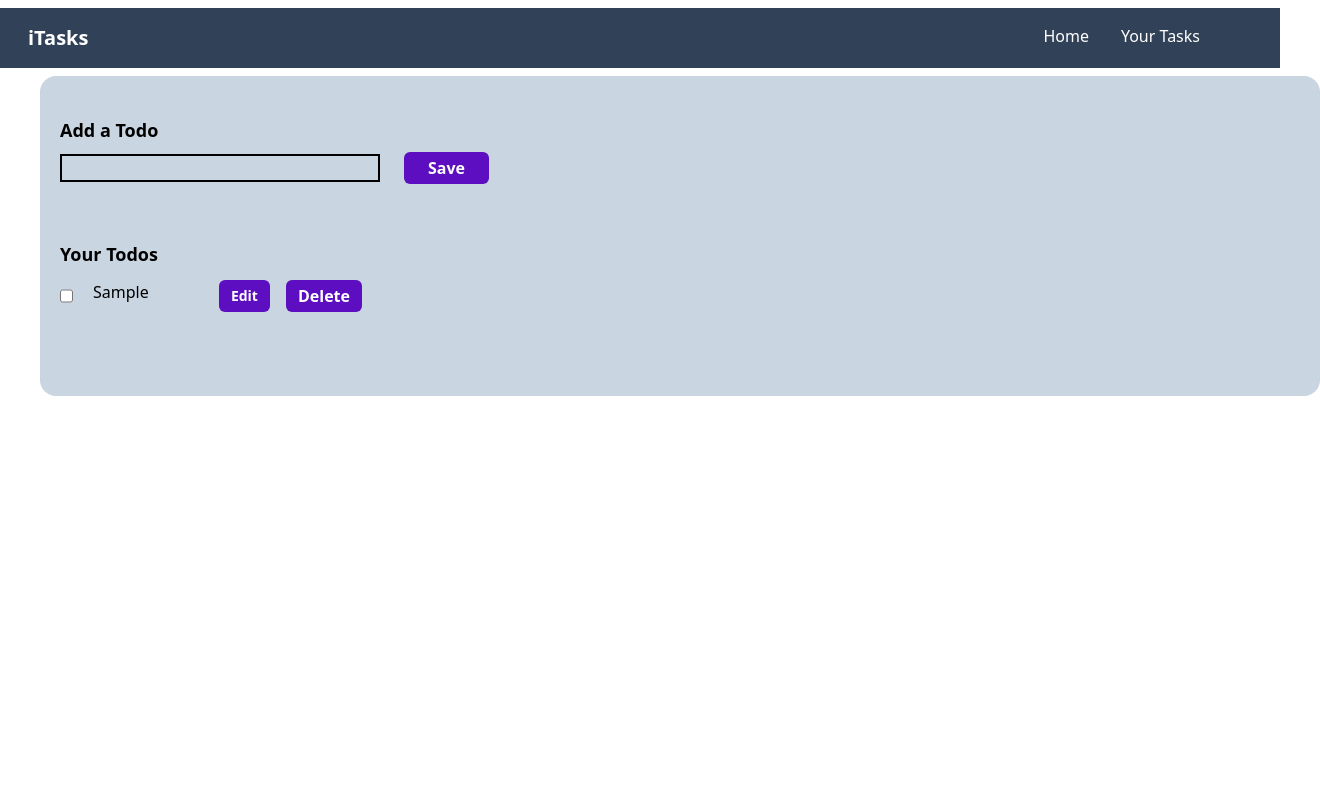
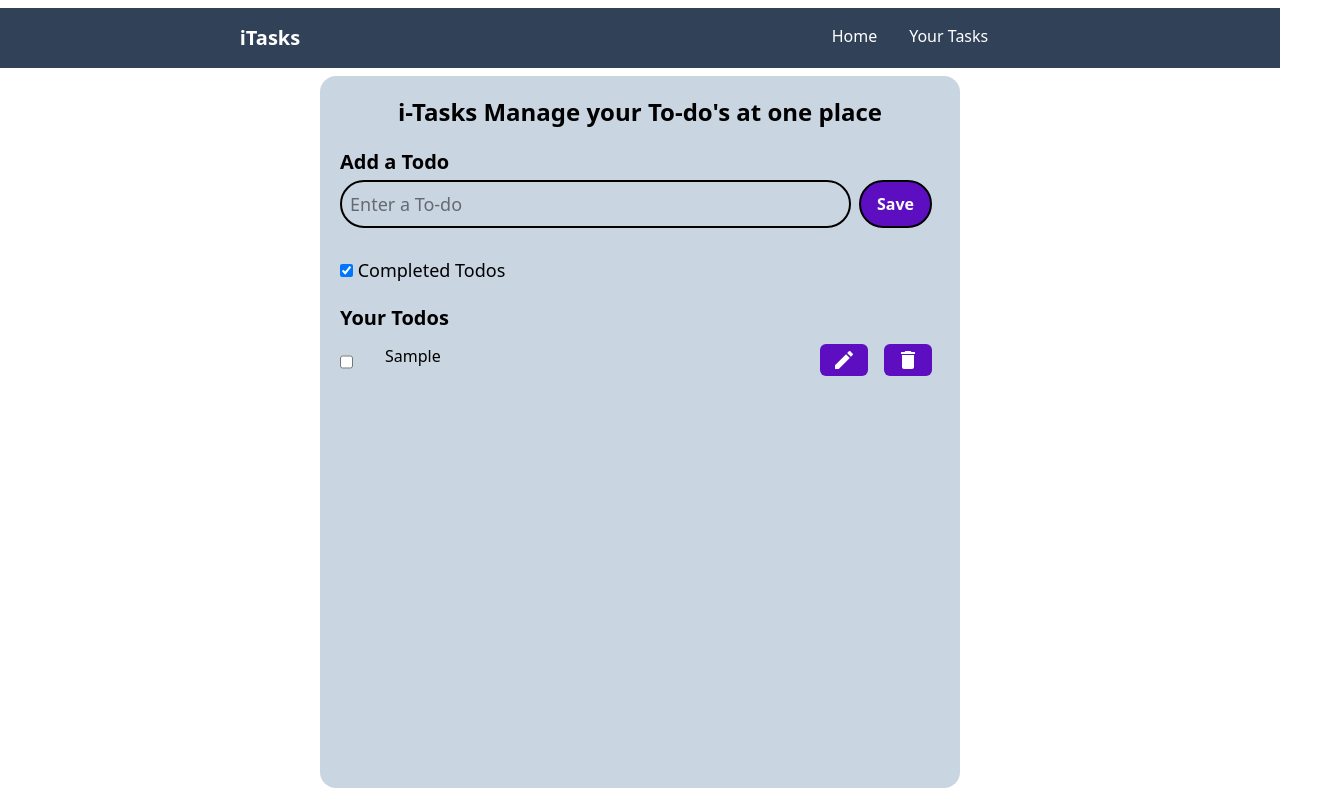
Before and after one commit to Farwa-Haider/todo-app, a React (Vite) app: page / in a window 1280 px wide. Both pictures are taken after typing "Sample" into the empty fields and a click on the button "Save". Shown: the whole page, 1320 px wide, since content can reach past the window. Built offline with nearby package versions, Linux system fonts and the light colour scheme.

Commit message:
Initial commit

```diff
--- a/package.json
+++ b/package.json
@@ -12,6 +12,7 @@
   "dependencies": {
     "react": "^19.0.0",
     "react-dom": "^19.0.0",
+    "react-icons": "^5.5.0",
     "uuid": "^11.1.0"
   },
   "devDependencies": {
--- a/src/App.jsx
+++ b/src/App.jsx
@@ -1,8 +1,10 @@
 import React from 'react'
 import ReactDOM from 'react-dom/client';
-import { useState } from 'react'
+import { useState, useEffect } from 'react'
 // import reactLogo from './assets/react.svg'
 // import viteLogo from '/vite.svg'
+import { MdEdit } from "react-icons/md";
+import { MdDelete } from "react-icons/md";
 import './App.css'
 import Navbar from './Components/Navbar';
 import { v4 as uuidv4 } from 'uuid';
@@ -20,20 +22,41 @@ function App() {
   // }
 
   const [todo, setTodo] = useState("")
-  const [todos, setTodos] = useState([])
   const [error, seterror] = useState("")
+  const [showcompleted, setshowcompleted] = useState(true)
 
   const [showConfirm, setshowConfirm] = useState(false)
   const [deleteId, setdeleteId] = useState(null)
 
-  const [EditingId, setEditingId] = useState(null)
-  const [EditText, setEditText] = useState("")
+  const [editingId, seteditingId] = useState(null)
+
+  const [todos, settodos] = useState(() => {
+    const saved = localStorage.getItem("todos")
+    return saved ? JSON.parse(saved) : []
+  }
+  )
+
+  // useEffect(() => {
+  //   // Page load hone pe data load
+  //   let todoString = localStorage.getItem("todos");
+  //   if (todoString) {
+  //     settodos((JSON.parse(todoString)) || []) ;
+  //   }
+  // }, []);
+
+  // Jab todos change hon, update localStorage
+  useEffect(() => {
+    localStorage.setItem("todos", JSON.stringify(todos));
+    console.log("Updated todos:", todos);
+  }, [todos]);
+
 
   const handleEdit = (id) => {
     // finding todo which is going to be edit
     const todoToEdit = todos.find(t => t.id === id);
-    setEditingId(id)
-    setEditText(todoToEdit.todo)
+    setTodo(todoToEdit.todo)
+    seteditingId(id)
+    // setEditText(todoToEdit.todo)
   }
 
   const handleDelete = (e, id) => {
@@ -43,7 +66,7 @@ function App() {
 
   const confirmDelete = () => {
     const NewTodos = todos.filter(item => item.id !== deleteId);
-    setTodos(NewTodos);
+    settodos(NewTodos);
     setshowConfirm(false);
     setdeleteId(null);
   };
@@ -61,9 +84,15 @@ function App() {
     }
     // Clear error if todo is valid
     seterror("")
-    setTodos([...todos, { id: uuidv4(), todo, isCompleted: false }])
-    setTodo("")
-    console.log(todos)
+    if (editingId) {
+      const updatedTodos = todos.map(t => t.id === editingId ? { ...t, todo } : t)
+      settodos(updatedTodos)
+      seteditingId(null)
+    } else {
+      settodos([...todos, { id: uuidv4(), todo, isCompleted: false }])
+    }
+    setTodo(""); // input clear
+    // console.log(todos)
   }
 
   const handleChange = (e) => {
@@ -80,48 +109,83 @@ function App() {
     console.log(`The index is ${index}`)
     let NewTodos = [...todos]
     NewTodos[index].isCompleted = !NewTodos[index].isCompleted
-    setTodos(NewTodos)
+    settodos(NewTodos)
+  }
+
+  const ToggleCompleted = (e) => {
+    setshowcompleted(!showcompleted)
   }
 
   return (
     <>
       <Navbar />
-      {/* {todos.map(todo=>{
-        return <Todo todo={todo}/>
-      })} */}
 
-      {/* <h1 className='text: font-bold text-lg '>TODO LIST</h1> */}
-      {/* {todos.map(todo => (
-        <div key={todo.title}>
-        <div className="todo">{todo.title}</div>
-        <div className="todo">{todo.desc}</div>
-        </div>
-        ))} */}
-      <div className='container mx-10 rounded-2xl p-5 bg-slate-300 min-h-80 '>
+      <div className="container rounded-2xl p-5 bg-slate-300 min-h-[calc(100vh-5.5rem)] w-full sm:w-11/12 md:w-80vw lg:w-1/2 mx-auto">
+        <h1 className='font-bold text-center text-2xl'>i-Tasks Manage your To-do's at one place</h1>
         <div className="addTodo my-5">
-          <h2 className='text-lg font-bold'>Add a Todo</h2>
-          <input onChange={handleChange} value={todo} type="text" className='border-2 w-80 ' />
-          <button onClick={handleSave} className=' text-white cursor-pointer px-6 py-1 bg-violet-800 hover:bg-violet-950 rounded-md mx-6 mt-2 mb-3 font-bold '>Save</button>
+          <h1 className="text-xl font-bold">Add a Todo</h1>
+
+          <div className="flex">
+          <input onChange={handleChange} value={todo} type="text" className="border-2 w-3/2 rounded-full p-2 px-2 text-lg mt-1 mb-1" placeholder='Enter a To-do'/>
+          <button onClick={handleSave} className="text-white cursor-pointer p-4 text-md py-1 mx-2 bg-violet-800 hover:bg-violet-950 rounded-full mt-1 mb-1 font-bold border-2 border-black" >Save</button>
+          </div>
           <div className="min-h-[20px] mt-1">
             {error && <p className="text-red-600 text-sm">{error}</p>}
           </div>
-          <h2 className='text-lg font-bold mt-5'>Your Todos</h2>
+
+          <div className='text-lg '>
+            <input onChange={ToggleCompleted} type="checkbox" checked={showcompleted} /> Completed Todos
+          </div>
+          <h2 className="text-xl font-bold mt-5">Your Todos</h2>
+
           <div className="todos">
-            {todos.map(item => {
-              return <div key={item.id} className="todo flex justify-between w-1/4 my-3 gap-2">
-                  <div className='flex gap-5'>
-                  <input name={item.id} onChange={handleCheckbox} type="checkbox" checked={item.isCompleted} id="" />
-                  <div className={item.isCompleted ? "line-through" : ""}>{item.todo}</div>
-                  </div>
-                  <div className="buttons flex h-full">
-                    <button onClick={() => handleEdit(item.id)} className='p-2 py-1 px-3 text-sm rounded-md mx-2 text-white cursor-pointer bg-violet-800 hover:bg-violet-950 font-bold '>Edit</button>
-                    <button onClick={(e) => handleDelete(e, item.id)} className='py-1 px-3 rounded-md mx-2  text-white cursor-pointer bg-violet-800 hover:bg-violet-950 font-bold '>Delete</button>
+            {todos.length === 0 && (
+              <div className="text-lg m-5">No todos to display</div>
+            )}
+
+            {todos
+              .filter(item => showcompleted || !item.isCompleted)
+              .map((item) => (
+                <div
+                  key={item.id}
+                  className="todo flex justify-between items-start my-3 w-full max-w-2xl flex-wrap"
+                >
+                  <div className='flex gap-5 flex-wrap w-full max-w-2xl'>
+                    {/* Checkbox */}
+                    <input
+                      name={item.id}
+                      onChange={handleCheckbox}
+                      type="checkbox"
+                      checked={item.isCompleted}
+                      className="mt-1 flex-shrink-0"
+                    />
+
+                    {/* Text */}
+                    <div
+                      className={`flex-1 min-w-0 whitespace-normal break-words ml-3 ${item.isCompleted ? "line-through" : ""
+                        }`}
+                    >
+                      {item.todo}
+                    </div>
+
+
+                    {/* Buttons */}
+                    <div className="buttons flex-shrink-0 flex h-full ml-3">
+                      <button
+                        onClick={() => handleEdit(item.id)}
+                        className="text-2xl p-2 py-1 px-3 rounded-md mx-2 text-white cursor-pointer bg-violet-800 hover:bg-violet-950 font-bold"><MdEdit /></button>
+                      <button
+                        onClick={(e) => handleDelete(e, item.id)}
+                        className="text-2xl py-1 px-3 rounded-md mx-2 text-white cursor-pointer bg-violet-800 hover:bg-violet-950 font-bold"
+                      ><MdDelete /></button>
+                    </div>
                   </div>
                 </div>
-            })}
+              ))}
           </div>
         </div>
       </div>
+
       {showConfirm && (
         <div style={{
           position: 'fixed',
@@ -145,8 +209,8 @@ function App() {
             <div style={{ marginTop: '20px' }}>
               <button onClick={confirmDelete} style={{
                 padding: '10px 20px',
-                backgroundColor: 'rgb(79, 70, 100)',
-                color: 'black',
+                backgroundColor: 'rgb(60,39,143)',
+                color: 'white',
                 border: 'none',
                 borderRadius: '5px',
                 cursor: 'pointer',
@@ -154,8 +218,8 @@ function App() {
               }}>Yes</button>
               <button onClick={cancelDelete} style={{
                 padding: '10px 20px',
-                backgroundColor: 'rgb(79, 70, 100)',
-                color: 'black',
+                backgroundColor: 'rgb(60,39,143)',
+                color: 'white',
                 border: 'none',
                 borderRadius: '5px',
                 cursor: 'pointer'
--- a/src/Components/Navbar.jsx
+++ b/src/Components/Navbar.jsx
@@ -2,7 +2,7 @@ import React from 'react'
 
 const Navbar = () => {
   return (
-    <nav className = 'py-4 flex justify-between bg-slate-700 text-white my-2'>
+    <nav className = 'py-4 flex justify-around bg-slate-700 text-white my-2'>
         <div className='logo'>
             <span className='font-bold text-xl mx-7'>iTasks</span>
         </div>
```
Also changed, not shown: 1 other file (tests, documents, lock files or other folders).
